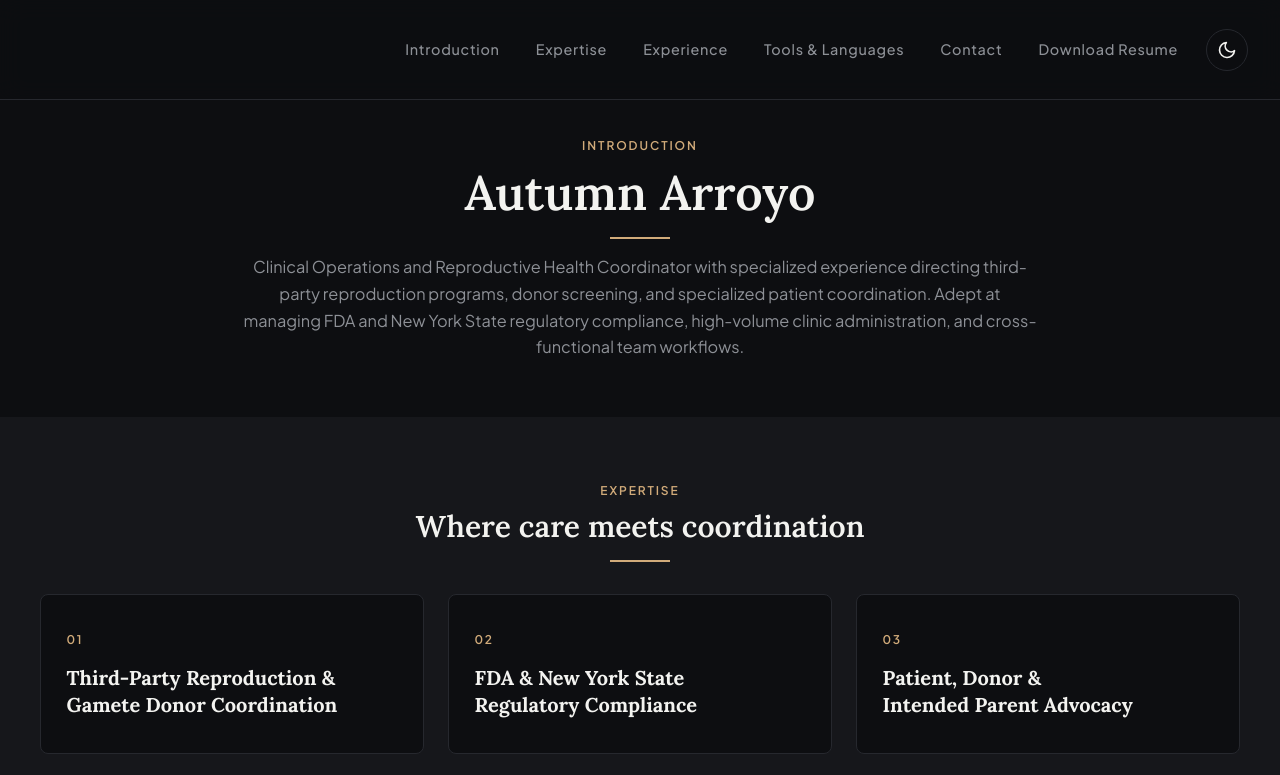
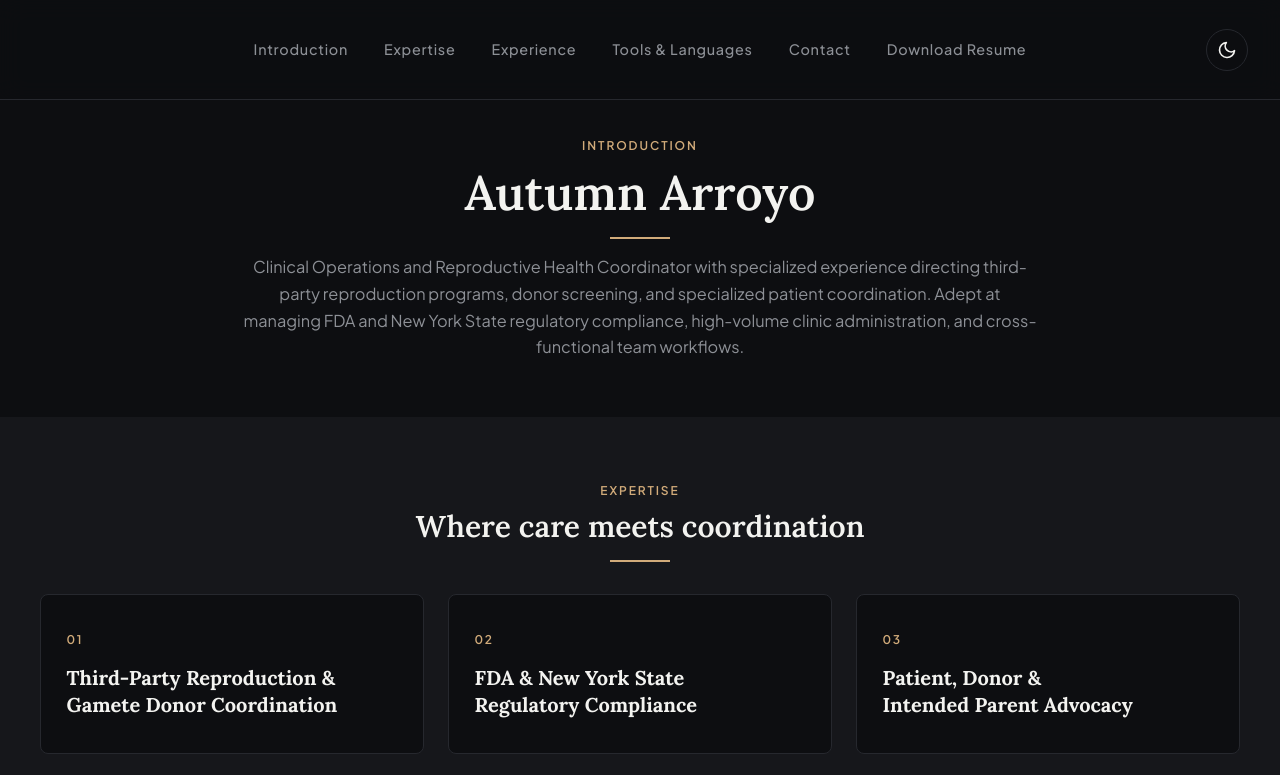
Before and after one commit to mwx-gwx/autumn-resume, a plain HTML site: page index.html in a window 1280 px wide. Shown: the top 775 px of the page. Drawn offline with Linux system fonts and the light colour scheme.

Commit message:
Center the header links and keep the theme button on the right.
The menu group sits in the middle of the bar, with the theme control still at the right edge.

Co-authored-by: mwx-gwx <mwx-gwx@users.noreply.github.com>

```diff
--- a/styles.css
+++ b/styles.css
@@ -52,9 +52,9 @@ p, li { text-wrap: pretty; }
   left: 0;
   right: 0;
   z-index: 20;
-  display: flex;
+  display: grid;
+  grid-template-columns: 1fr auto 1fr;
   align-items: center;
-  justify-content: space-between;
   height: 100px;
   margin: 0;
   padding: 0 2rem;
@@ -92,9 +92,9 @@ p, li { text-wrap: pretty; }
 .nav-links {
   display: flex;
   align-items: center;
+  justify-content: center;
   gap: 2.25rem;
-  margin-left: auto;
-  margin-right: 1.75rem;
+  margin: 0;
 }
 
 .nav-links a {
```
